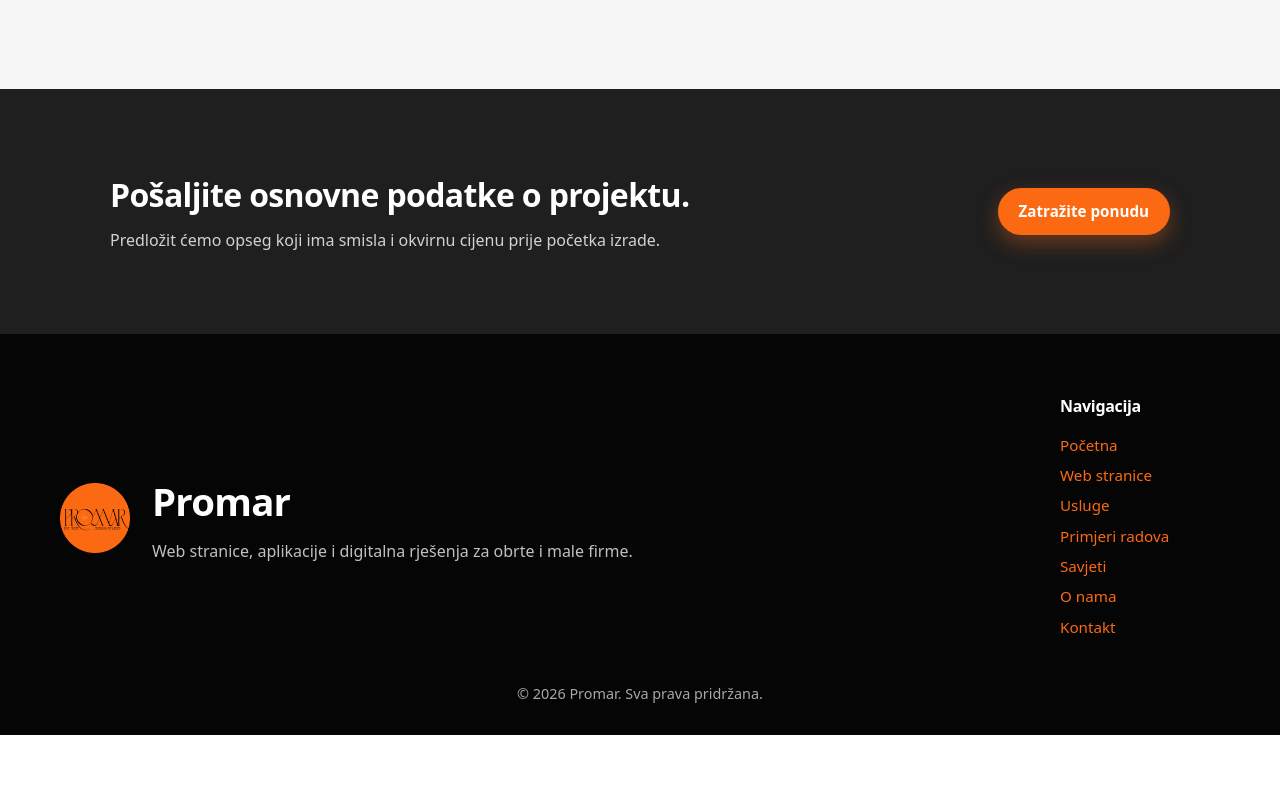
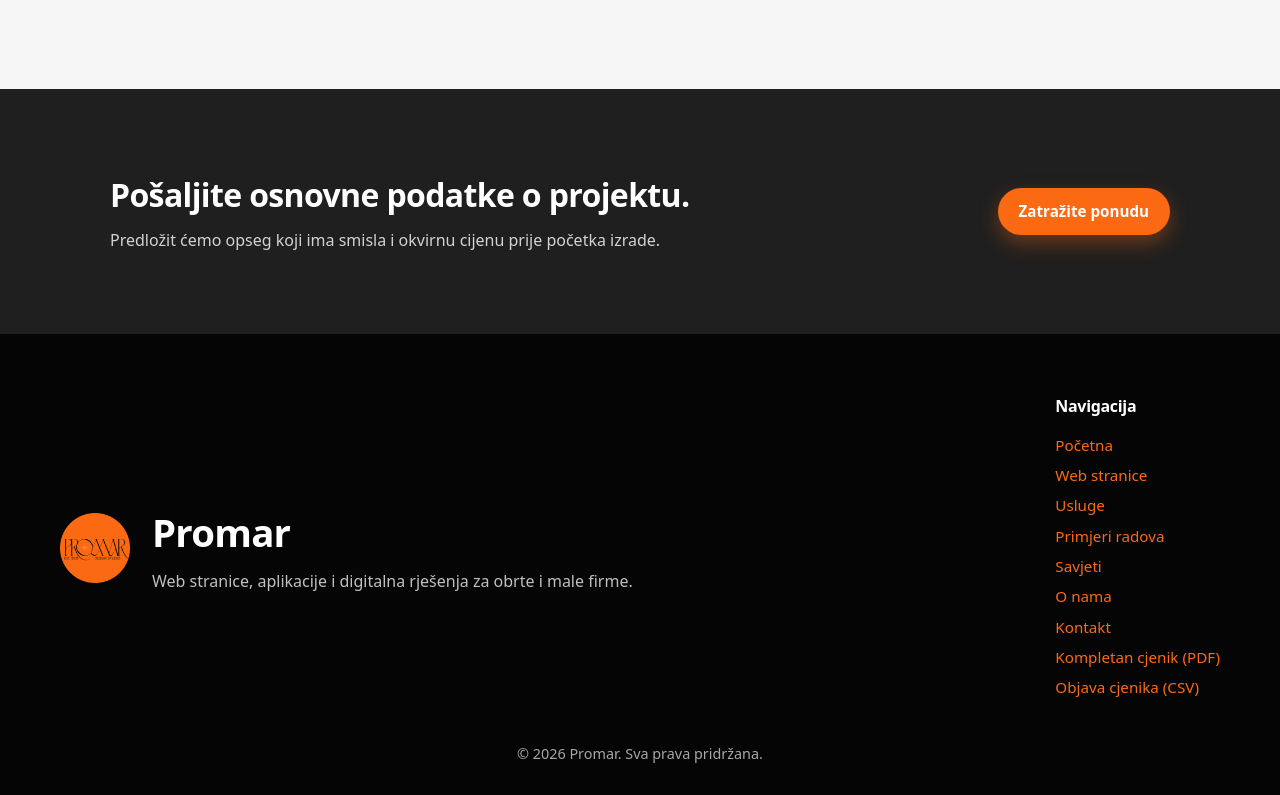
Before and after one commit to Ren0g/promar, a Next.js app: page / in a window 1280 px wide. Shown: the part 4731-5526 px from the top of the page. Before the commit the page ends 5466 px from the top, so only its background shows below. Built offline with nearby package versions, Linux system fonts and the light colour scheme.

Commit message:
Objava Promar cjenika: propisani CSV i kompletan PDF

```diff
--- a/components/Footer.jsx
+++ b/components/Footer.jsx
@@ -24,6 +24,8 @@ export default function Footer() {
           <Link href="/savjeti">Savjeti</Link>
           <Link href="/o-nama">O nama</Link>
           <Link href="/kontakt">Kontakt</Link>
+          <a href="/cjenik-promar.pdf" target="_blank" rel="noopener noreferrer">Kompletan cjenik (PDF)</a>
+          <a href="/STUDIO_KURILOVECKA152_VELIKAGORICA_U01_0001_20261116_1832.csv" download>Objava cjenika (CSV)</a>
         </div>
       </div>
 
```
Also changed, not shown: public/STUDIO_KURILOVECKA152_VELIKAGORICA_U01_0001_20261116_1832.csv (added), 1 other file (tests, documents, lock files or other folders).
